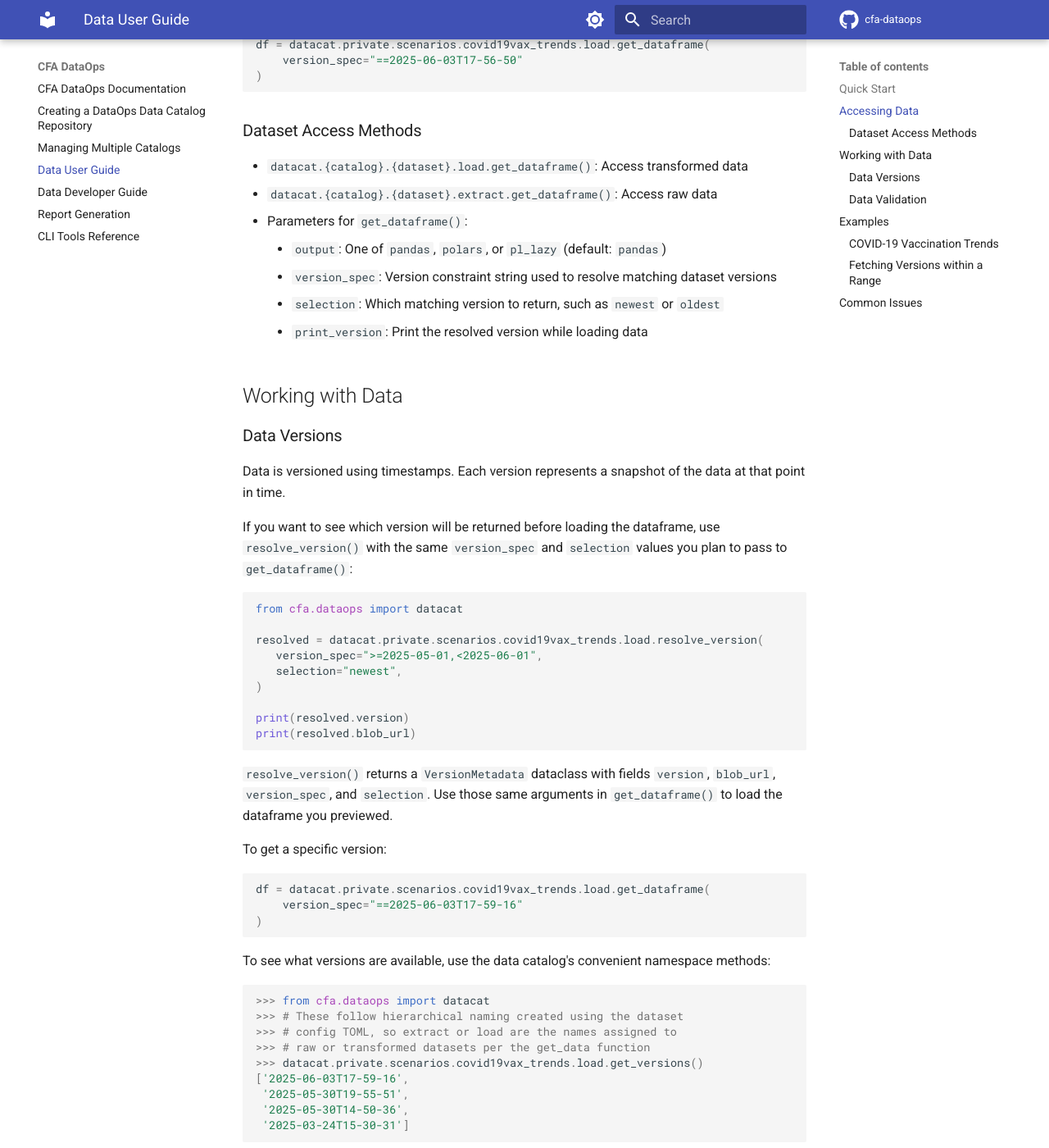
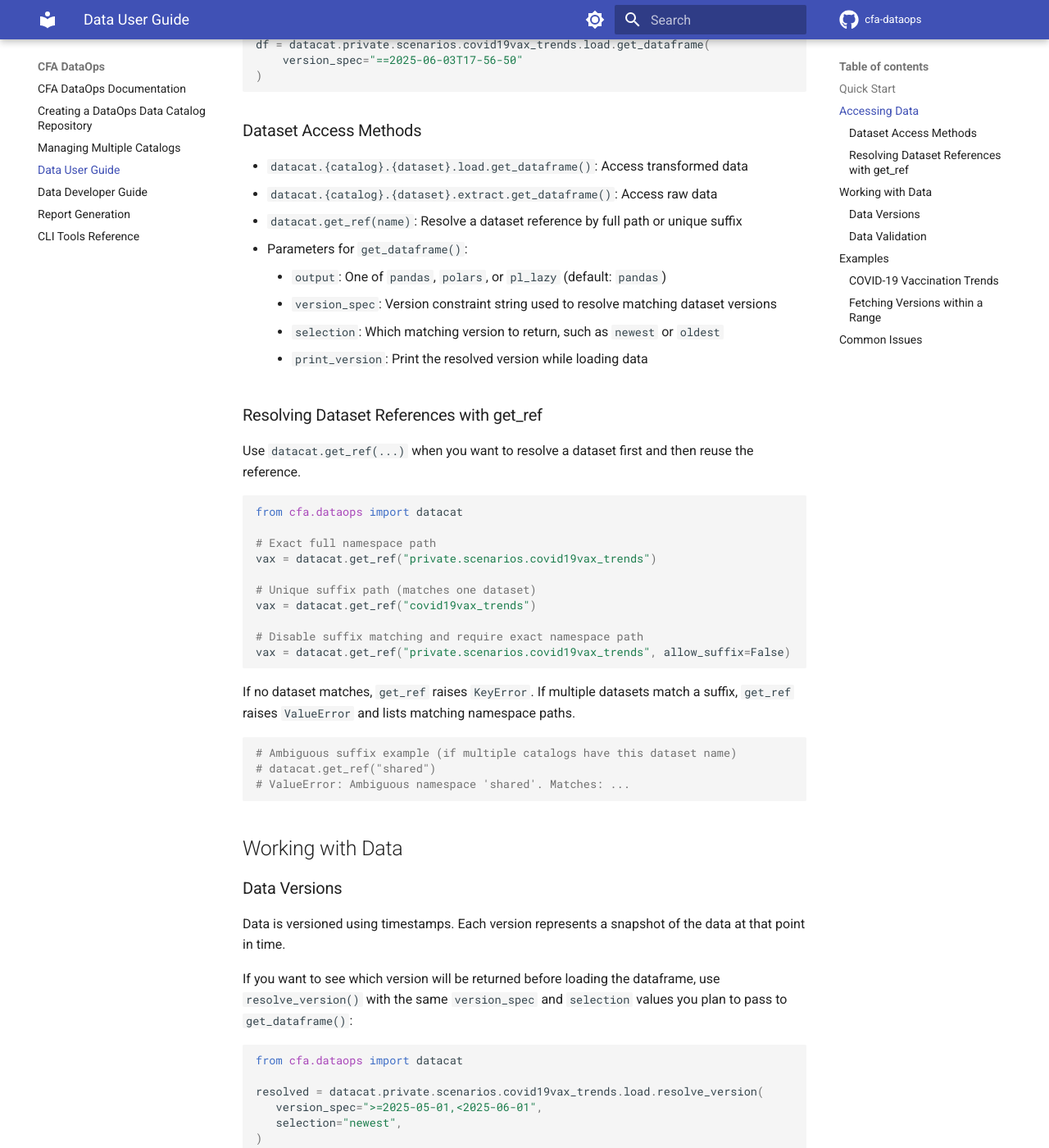
Before and after one commit to CDCgov/cfa-dataops, an MkDocs documentation site: the page built from docs/data_user_guide.md, in a window 1280 px wide and 1400 px high, scrolled down 813 px. Shown: the whole window at 82% size. Built offline with MkDocs 1.6.1 and Material for MkDocs 9.7.7, drawn with Linux system fonts in a browser that asks for light colours; comment, search, counter and statistics services are not loaded; some of the changed text lies outside the part shown.

Commit message:
add docs

````diff
--- a/docs/data_user_guide.md
+++ b/docs/data_user_guide.md
@@ -39,11 +39,38 @@ df = datacat.private.scenarios.covid19vax_trends.load.get_dataframe(
 
 - `datacat.{catalog}.{dataset}.load.get_dataframe()`: Access transformed data
 - `datacat.{catalog}.{dataset}.extract.get_dataframe()`: Access raw data
+- `datacat.get_ref(name)`: Resolve a dataset reference by full path or unique suffix
 - Parameters for `get_dataframe()`:
    - `output`: One of `pandas`, `polars`, or `pl_lazy` (default: `pandas`)
    - `version_spec`: Version constraint string used to resolve matching dataset versions
    - `selection`: Which matching version to return, such as `newest` or `oldest`
    - `print_version`: Print the resolved version while loading data
+
+### Resolving Dataset References with get_ref
+
+Use `datacat.get_ref(...)` when you want to resolve a dataset first and then reuse the reference.
+
+```python
+from cfa.dataops import datacat
+
+# Exact full namespace path
+vax = datacat.get_ref("private.scenarios.covid19vax_trends")
+
+# Unique suffix path (matches one dataset)
+vax = datacat.get_ref("covid19vax_trends")
+
+# Disable suffix matching and require exact namespace path
+vax = datacat.get_ref("private.scenarios.covid19vax_trends", allow_suffix=False)
+```
+
+If no dataset matches, `get_ref` raises `KeyError`.
+If multiple datasets match a suffix, `get_ref` raises `ValueError` and lists matching namespace paths.
+
+```python
+# Ambiguous suffix example (if multiple catalogs have this dataset name)
+# datacat.get_ref("shared")
+# ValueError: Ambiguous namespace 'shared'. Matches: ...
+```
 
 ## Working with Data
 
@@ -180,6 +207,7 @@ For a direct preview from the dataset endpoint itself, call `resolve_version()`
    - Verify dataset name using `datacat.__namespace_list__`
    - Check for typos in namespace path
    - Ensure the catalog containing the dataset is installed
+   - If using `datacat.get_ref(...)`, try the full namespace path
 2. Version Not Found
    - Use 'latest' to get most recent version (default)
    - Check available versions using `datacat.{catalog}.{dataset}.load.get_versions()`
@@ -187,3 +215,6 @@ For a direct preview from the dataset endpoint itself, call `resolve_version()`
    - Ensure data matches expected schema
    - Check for missing required columns
    - Verify data types are correct
+4. Ambiguous get_ref Result
+   - Use a longer suffix (for example, `scenarios.covid19vax_trends`)
+   - Use the full namespace path from `datacat.__namespace_list__`
````
Also changed, not shown: README.md (+14 -3 lines).
